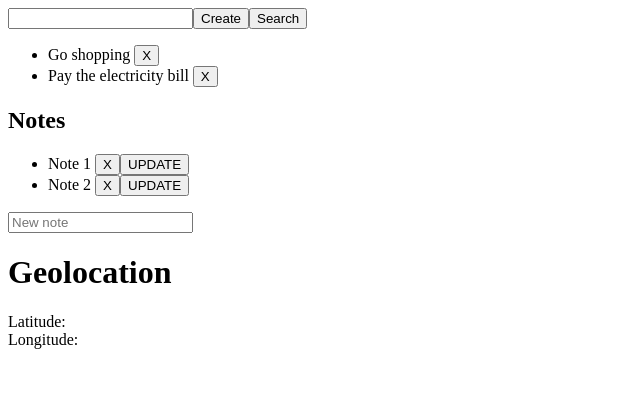
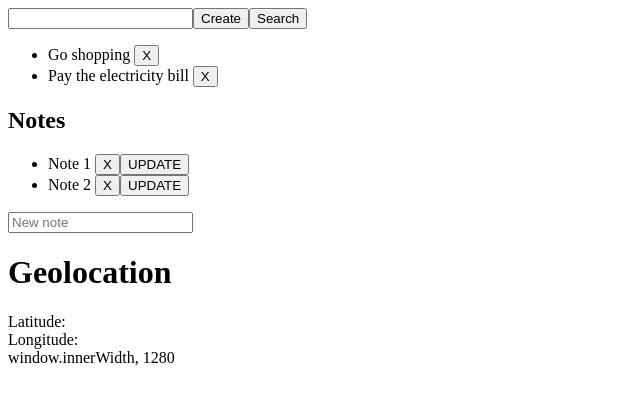
Before and after one commit to Eyongkevin/first-app, a React (Create React App) app: page / in a window 1280 px wide. Shown: the top 404 px of the page, without its empty margins (0-640 px from the left). Built offline with nearby package versions, Linux system fonts and the light colour scheme; no server answers.

Commit message:
HOC, Higher Order Component

```diff
--- a/src/App.tsx
+++ b/src/App.tsx
@@ -2,6 +2,7 @@ import { useState, useEffect, useMemo, useCallback } from 'react'
 import List, { TTodo } from './components/List'
 import Note from './components/Note'
 import GeolocationContainer from './components/GeolocationContainer'
+import MyComponentWithInnerWidth from './components/Width'
 
 const initialTodos = [
   { id: 1, task: 'Go shopping' },
@@ -68,6 +69,7 @@ function App() {
       <List todoList={filteredTodoList} handleDelete={handleDelete} />
       <Note />
       <GeolocationContainer />
+      <MyComponentWithInnerWidth />
     </>
   )
 }
--- /dev/null
+++ b/src/components/Width.tsx
@@ -0,0 +1,28 @@
+import React, { useEffect, useState } from 'react'
+
+// HOC = Higher Order Component
+const withInnerWidth = (Component: any) => (props: JSX.IntrinsicAttributes) => {
+  const [innerWidth, setInnerWidth] = useState(window.innerWidth)
+
+  const handleResize = () => {
+    setInnerWidth(window.innerWidth)
+  }
+
+  useEffect(() => {
+    window.addEventListener('resize', handleResize)
+
+    return () => {
+      // This emulates the componentWillUnmount
+      window.removeEventListener('resize', handleResize)
+    }
+  }, []) // This emulates the componentDidMount
+  return <Component {...props} innerWidth={innerWidth} />
+}
+
+const MyComponent = ({ innerWidth }: { innerWidth: number }) => {
+  return <span>window.innerWidth, {innerWidth}</span>
+}
+
+const MyComponentWithInnerWidth = withInnerWidth(MyComponent)
+
+export default MyComponentWithInnerWidth
```
